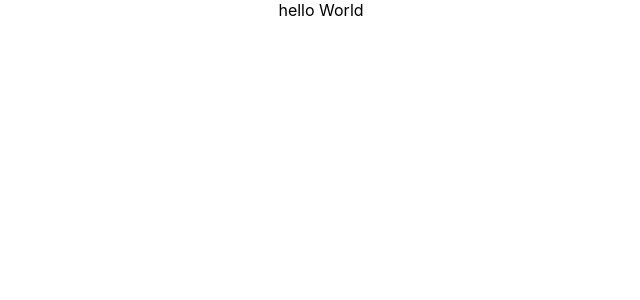
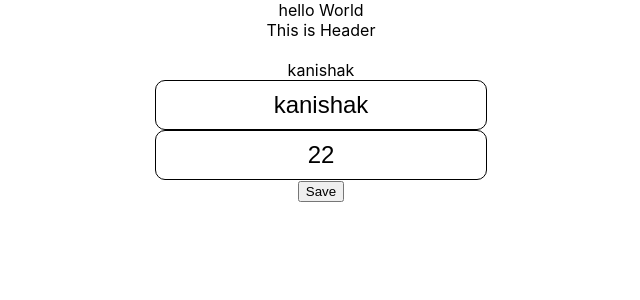
Before and after one commit to Kanishak-M/React, a React (Create React App) app in the folder user-app/: page / in a window 1280 px wide. Shown: the top 300 px of the page, without its empty margins (319-959 px from the left). Built offline with nearby package versions, Linux system fonts and the light colour scheme.

Commit message:
set state in React

```diff
--- a/user-app/src/App.css
+++ b/user-app/src/App.css
@@ -2,37 +2,10 @@
   text-align: center;
 }
 
-.App-logo {
-  height: 40vmin;
-  pointer-events: none;
+input {
+  border: 1px solid black ;
+  border-radius: 10px;
+  padding: 10px;
+  font-size: 1.5rem;
+  text-align: center;
 }
-
-@media (prefers-reduced-motion: no-preference) {
-  .App-logo {
-    animation: App-logo-spin infinite 20s linear;
-  }
-}
-
-.App-header {
-  background-color: #282c34;
-  min-height: 100vh;
-  display: flex;
-  flex-direction: column;
-  align-items: center;
-  justify-content: center;
-  font-size: calc(10px + 2vmin);
-  color: white;
-}
-
-.App-link {
-  color: #61dafb;
-}
-
-@keyframes App-logo-spin {
-  from {
-    transform: rotate(0deg);
-  }
-  to {
-    transform: rotate(360deg);
-  }
-}
--- a/user-app/src/App.js
+++ b/user-app/src/App.js
@@ -1,10 +1,15 @@
-import logo from './logo.svg';
 import './App.css';
+import Header from './components/Header';
+import UserForm from './components/UserForm';
+
 
 function App() {
   return (
     <div className="App">
         hello World
+        <Header/>
+        <br/>
+        <UserForm/>
     </div>
   );
 }
--- /dev/null
+++ b/user-app/src/components/Header.js
@@ -0,0 +1,9 @@
+import React from 'react'
+
+export default function Header() {
+    return (
+        <div>
+            This is Header
+        </div>
+    )
+}
--- /dev/null
+++ b/user-app/src/components/UserForm.js
@@ -0,0 +1,25 @@
+import React , {useState} from 'react'
+
+export default function UserForm() {
+    const [userName ,setUserName] = useState({name :"kanishak" ,age : 22})
+
+    const userEventHandler = (event) => {
+        console.log(event)
+        setUserName({...userName , name : event.target.value})
+    }
+    const userAgeEventHandler = (event) => {
+        console.log(event)
+        setUserName({...userName , age : event.target.value})
+    }
+    const save = (e) => {
+        console.log(userName)
+    }
+    return (
+        <div>
+            {userName.name} <br/>
+            <input value={userName.name}  onChange ={userEventHandler}/> <br/>
+            <input value={userName.age} onChange={userAgeEventHandler}/> <br/>
+            <button onClick={save}>Save</button>
+        </div>
+    )
+}
```
